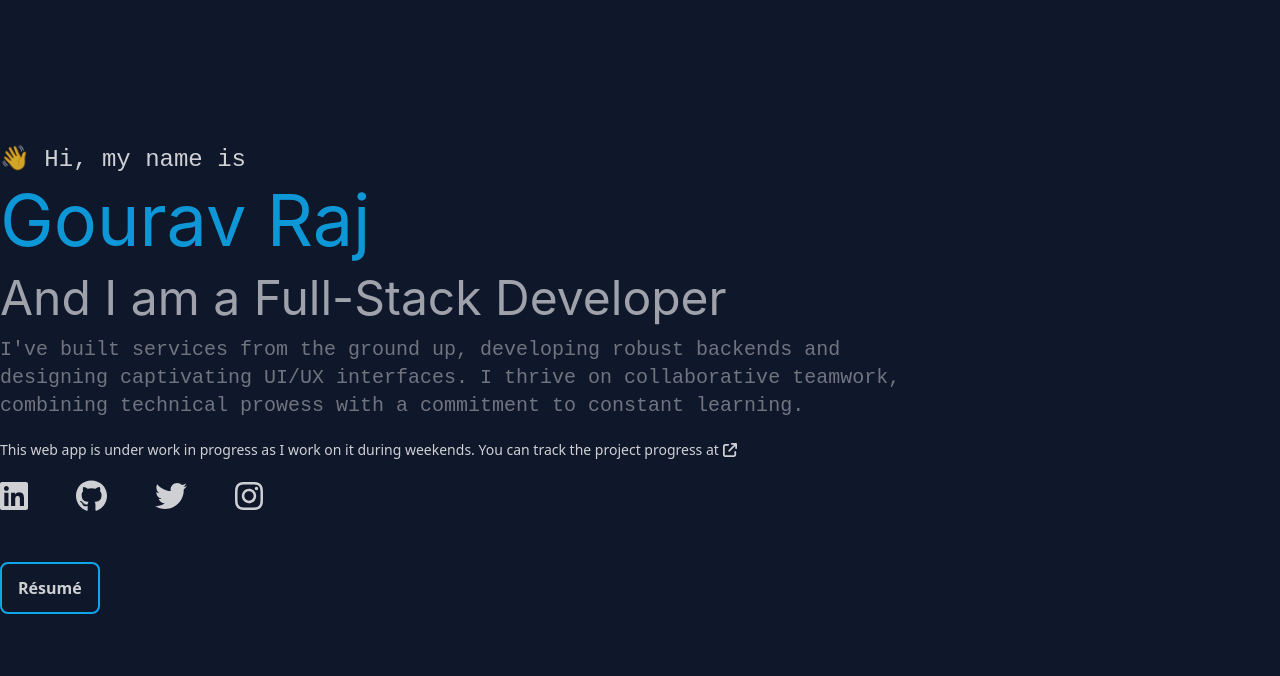
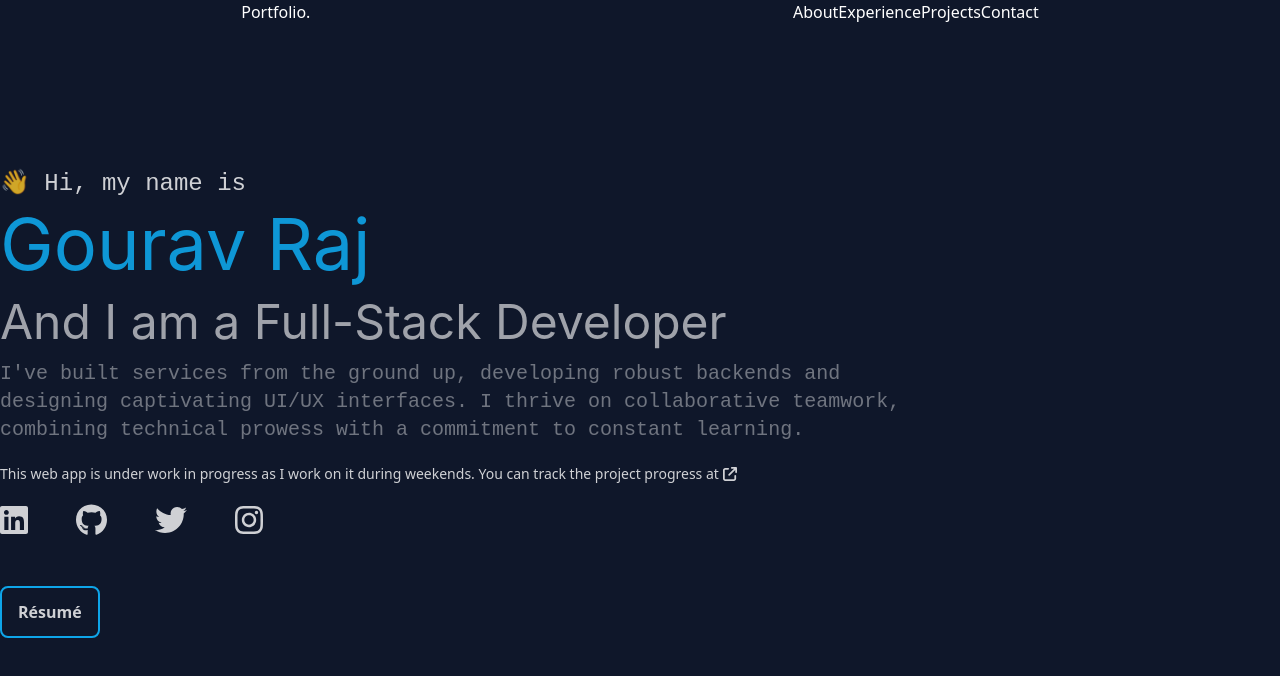
Before and after one commit to gogouravr/dot-portfolio, a React (Create React App) app: page / in a window 1280 px wide. Shown: the top 676 px of the page. Built offline with nearby package versions, Linux system fonts and the light colour scheme.

Commit message:
Navbar ground work

```diff
--- a/src/App.js
+++ b/src/App.js
@@ -1,10 +1,12 @@
 // import WIP from './components/WIP';
+import Navbar from './components/Navbar/Navbar.jsx';
 import Home from './screens/Home.jsx';
 // import BlurMousePointer from './components/BlurMouseCursor.jsx'
 
 function App() {
   return (
     <div className="App bg-slate-900">
+      <Navbar />
       <Home />
       {/* <BlurMousePointer /> */}
     </div>
--- a/src/components/Intro.jsx
+++ b/src/components/Intro.jsx
@@ -1,7 +1,7 @@
 import React from 'react';
 import SocialMediaSection from './SocialMediaSection.jsx';
 import config from '../config.json'
-import PrimaryButton from './PrimaryButton.jsx';
+import PrimaryButton from './UI/PrimaryButton.jsx';
 import { faArrowUpRightFromSquare } from '@fortawesome/free-solid-svg-icons';
 import { FontAwesomeIcon } from '@fortawesome/react-fontawesome';
 
--- /dev/null
+++ b/src/components/Navbar/Navbar.jsx
@@ -0,0 +1,17 @@
+import React from 'react'
+
+export default function Navbar() {
+    return (
+        <nav className='flex justify-around'>
+            <section className='text-white'>
+                Portfolio.
+            </section>
+            <section className='text-white flex'>
+                <li className='list-none'>About</li>
+                <li className='list-none'>Experience</li>
+                <li className='list-none'>Projects</li>
+                <li className='list-none'>Contact</li>
+            </section>
+        </nav>
+    )
+}
```
Also changed, not shown: src/components/UI/PrimaryButton.jsx (renamed from src/components/PrimaryButton.jsx).
